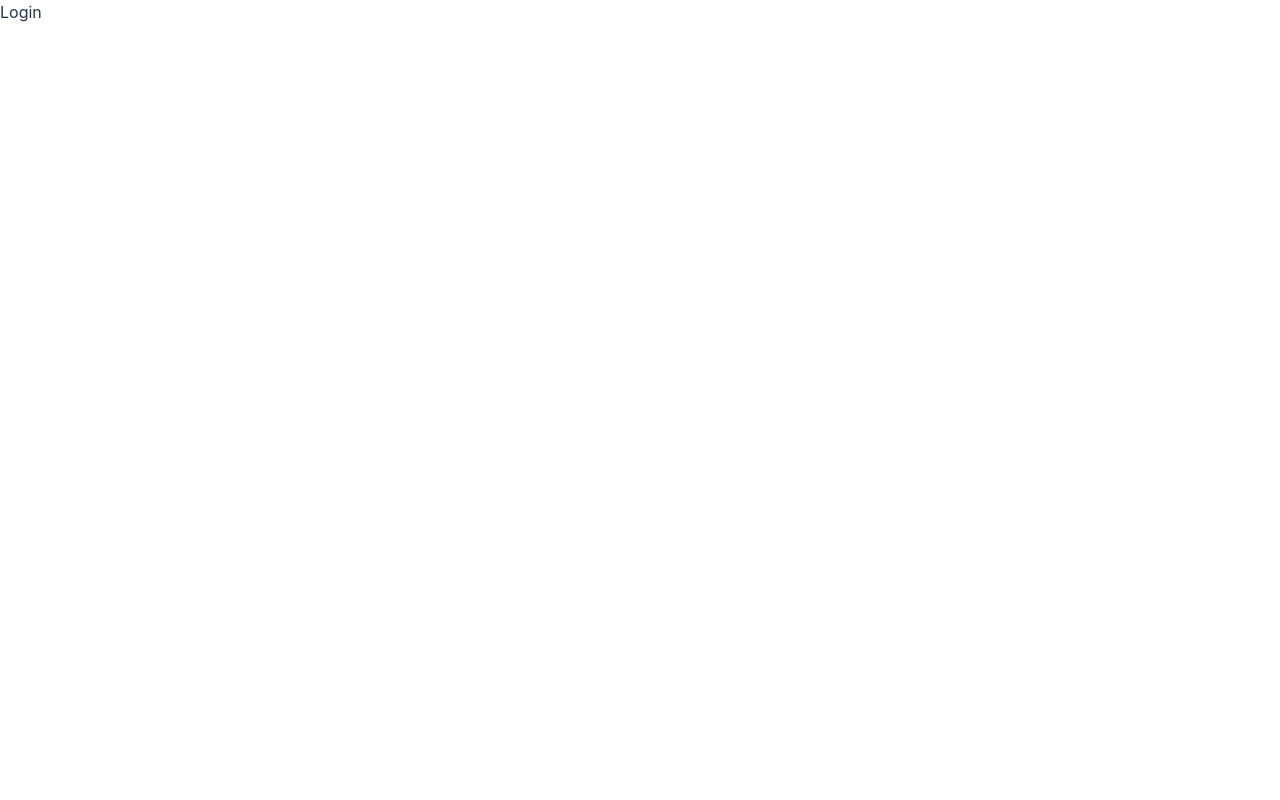
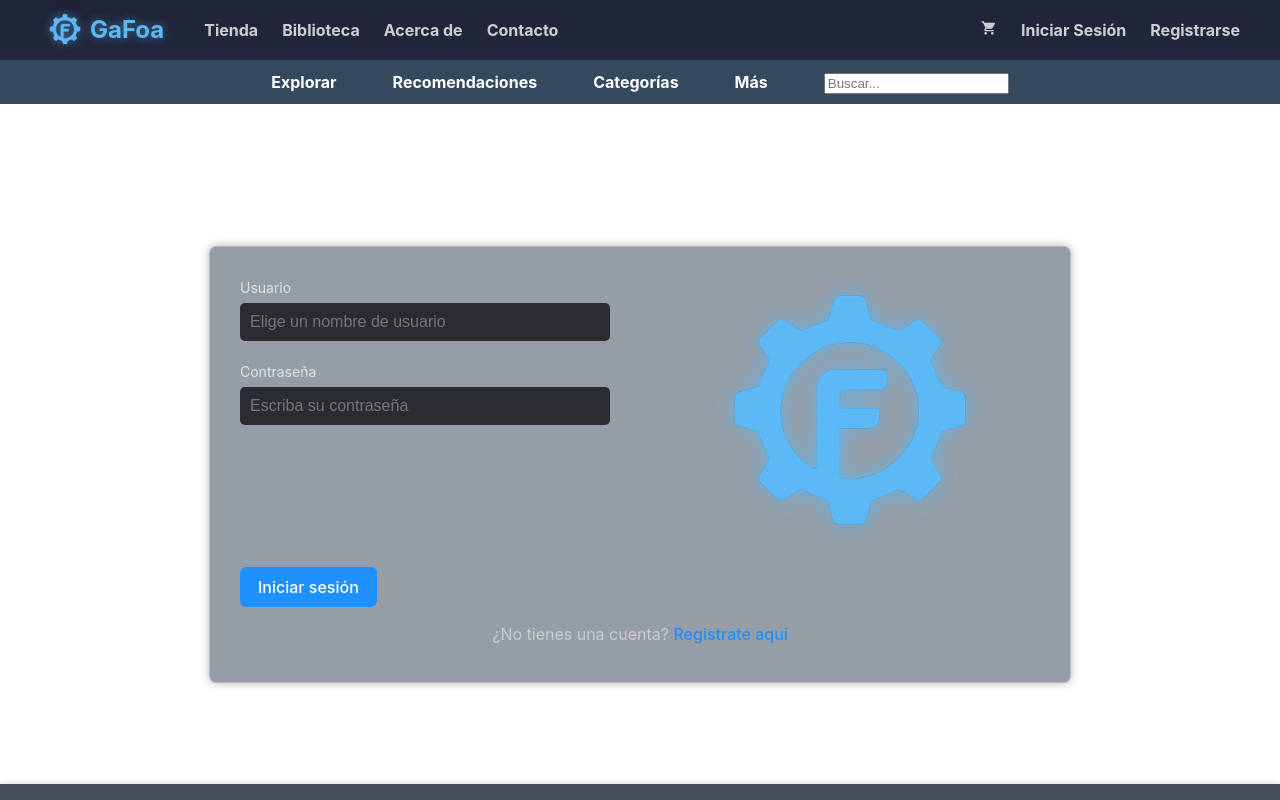
Before and after one commit to FrancitiX/PWA_Project, a React (Vite) app: page /login in a window 1280 px wide. Shown: the top 800 px of the page. Built offline with nearby package versions, Linux system fonts and the light colour scheme.

Commit message:
adding login

```diff
--- a/src/components/elements/header/Header.jsx
+++ b/src/components/elements/header/Header.jsx
@@ -3,15 +3,20 @@ import styles from "./header.module.css";
 import logo from "/Gafoa.png";
 import { MdShoppingCart } from "react-icons/md";
 import SubNav from "./SubNav";
-import { Link } from "react-router-dom";
+import { Link, useNavigate } from "react-router-dom";
 
 function Header() {
+  const navigate = useNavigate();
+
+  const goToHome = () => {
+    navigate("");
+  }
   return (
     <header className={styles.header}>
       <div className={styles.navContainer}>
         <nav className={styles.navbar}>
           <div className={styles.navOptions}>
-            <div className={styles.logo}>
+            <div className={styles.logo} onClick={goToHome}>
               <div className={styles.logoImage}>
                 <img src={logo} alt="Gafoa" />
               </div>
@@ -19,7 +24,7 @@ function Header() {
             </div>
 
             <div className={styles.navigationLinks}>
-              <Link to="#home">Tienda</Link>
+              <Link to="/">Tienda</Link>
               <Link to="#products">Biblioteca</Link>
               <Link to="#about">Acerca de</Link>
               <Link to="#contact">Contacto</Link>
--- a/src/components/views/home/Home.jsx
+++ b/src/components/views/home/Home.jsx
@@ -42,6 +42,7 @@ function home() {
         <div className={styles.offert}> Hola mundo</div>
         <div className={styles.recomendations}></div>
       </main>
+
     </App>
   );
 }
--- a/src/components/views/session/Login.jsx
+++ b/src/components/views/session/Login.jsx
@@ -1,9 +1,87 @@
-import React from 'react'
+import React, { useState } from "react";
+import styles from "./session.module.css";
+import Header from "../../elements/header/Header";
+import Footer from "../../elements/footer/Footer";
+import { Link } from "react-router-dom";
+import Logo from "/Gafoa.png";
 
 function Login() {
+  const [formData, setFormData] = useState({
+    user: "",
+    password: "",
+    rememberMe: false,
+  });
+
+  const change = (e) => {
+    const { name, value } = e.target;
+    setFormData((prevState) => ({
+      ...prevState,
+      [name]: value,
+    }));
+  };
+
   return (
-    <div>Login</div>
-  )
+    <>
+      <Header />
+      <div className={styles.background}>
+        <h2 className={styles.title}>Iniciar sesión</h2>
+
+        <div className={styles.container}>
+          <form className={styles.formContainer}>
+            <div className={styles.subContainer}>
+              <div className={styles.sliderContainer}>
+                <div className={styles.slider}>
+                  <div className={styles.slide}>
+                    <div className={styles.inputGroup}>
+                      <label htmlFor="username">Usuario</label>
+                      <input
+                        type="text"
+                        id="username"
+                        name="username"
+                        value={formData.user}
+                        onChange={change}
+                        placeholder="Elige un nombre de usuario"
+                        required
+                      />
+                    </div>
+
+                    <div className={styles.inputGroup}>
+                      <label htmlFor="email">Contraseña</label>
+                      <input
+                        type="password"
+                        id="email"
+                        name="email"
+                        value={formData.password}
+                        onChange={change}
+                        placeholder="Escriba su contraseña"
+                        required
+                      />
+                    </div>
+                  </div>
+                </div>
+              </div>
+
+              <div className={styles.imageContainer}>
+                <img src={Logo} alt="Gafoa logo" />
+              </div>
+            </div>
+
+            <div className={styles.buttonsContainer}>
+              <button type="submit" className={styles.submitButton}>
+                Iniciar sesión
+              </button>
+            </div>
+
+            <p className={styles.redirectLink}>
+              ¿No tienes una cuenta? <Link to="/login">Registrate aquí</Link>
+            </p>
+          </form>
+        </div>
+      </div>
+
+      <Footer />
+    </>
+  );
 }
 
-export default Login
+export default Login;
```
